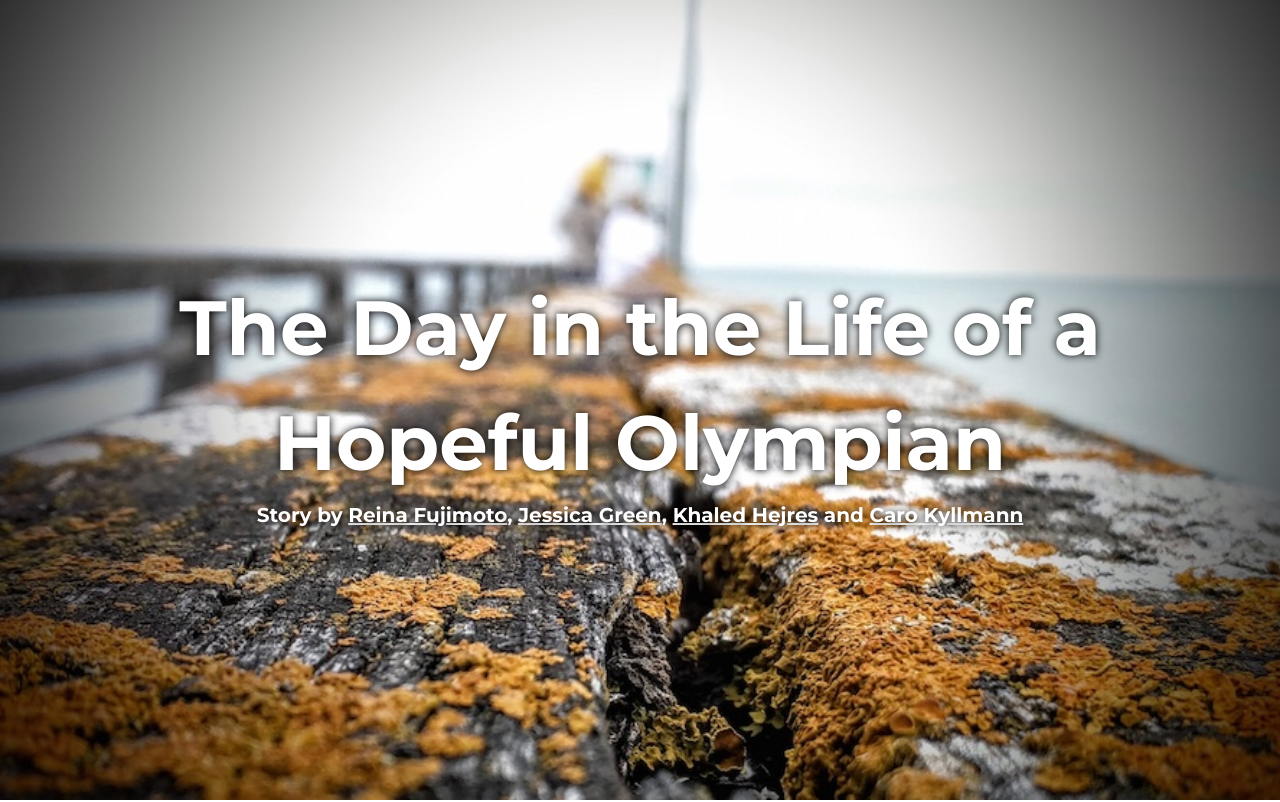
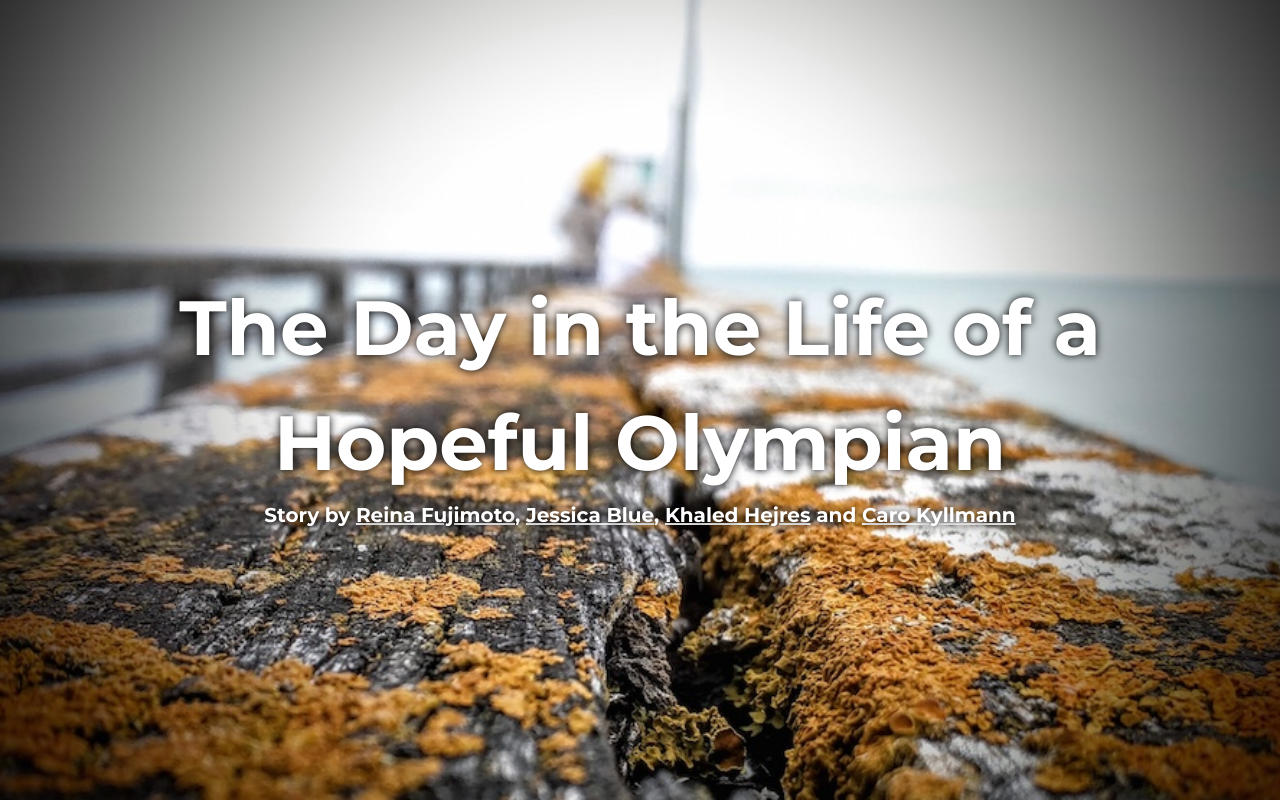
Before and after one commit to joa14rf/a-day-in-the-life-of-, a plain HTML site: page index.html in a window 1280 px wide. Shown: the top 802 px of the page. Drawn offline with nearby package versions, Linux system fonts and the light colour scheme; a script that the page names is missing.

Commit message:
Added files via upload

```diff
--- a/index.html
+++ b/index.html
@@ -32,7 +32,7 @@
 <h1>The Day in the Life of a Hopeful Olympian</h1>
 <h2></h2>
 <span>Story by <a href="https://twitter.com/rain_nah">Reina Fujimoto</a>,</span>
-<span><a href="https://twitter.com/6_JessicaGreen">Jessica Green</a>,</span>
+<span><a href="https://twitter.com/6_JessicaGreen">Jessica Blue</a>,</span>
 <span> <a href="https://twitter.com/k_hijris">Khaled Hejres</a> and </span>
 <span><a href="https://twitter.com/CaroKyllmann">Caro Kyllmann</a></span>
 </header>
```
